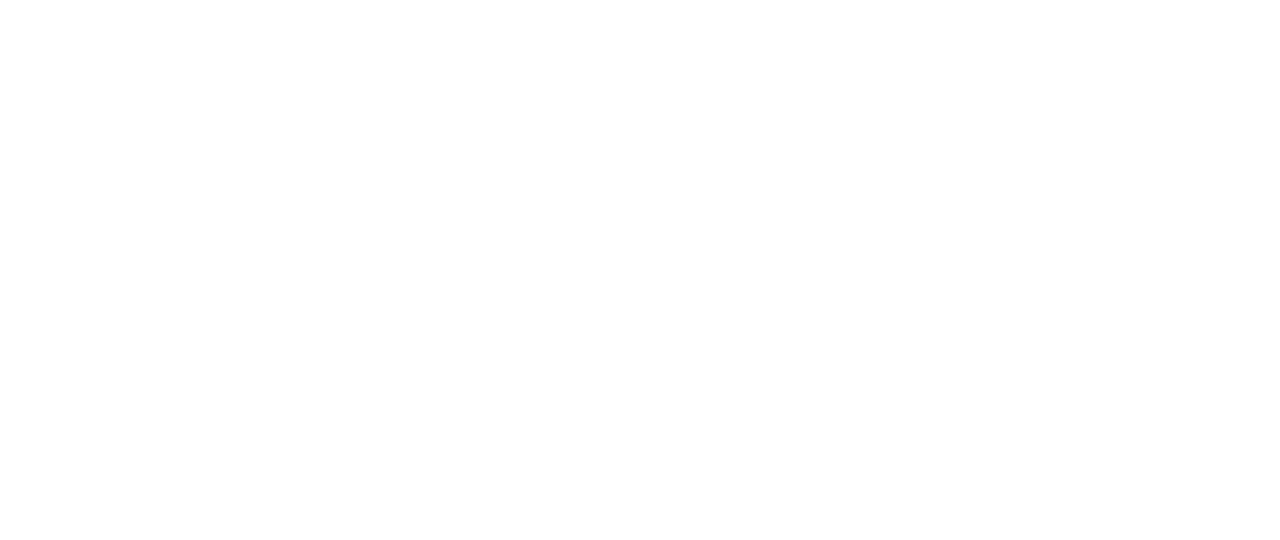
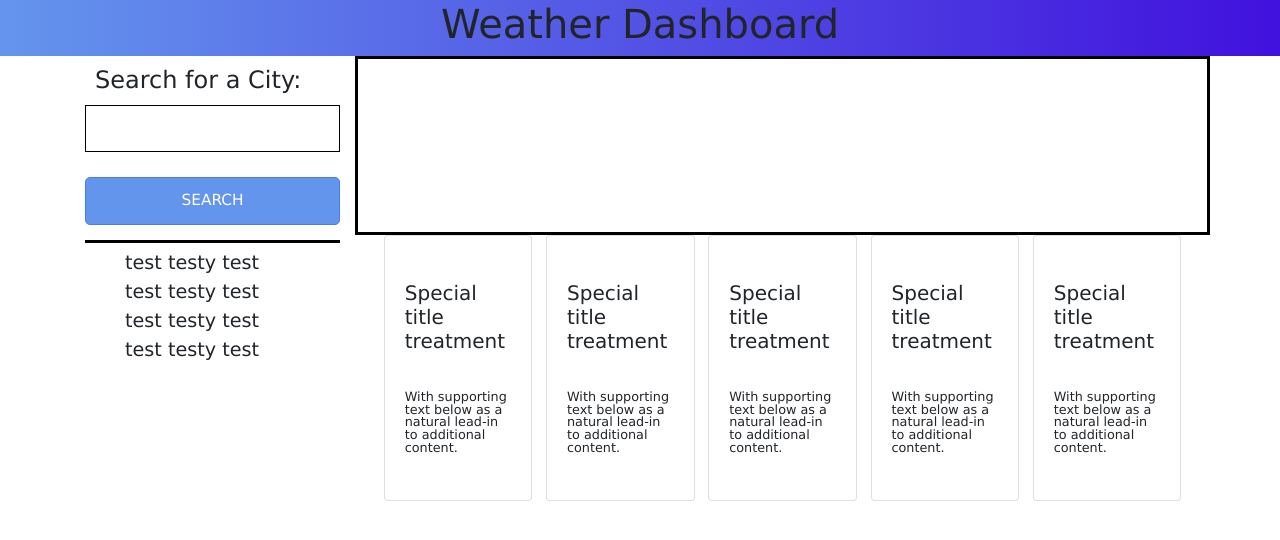
Before and after one commit to grudgecat/weather-dashboard, a plain HTML site: page index.html in a window 1280 px wide. Drawn offline with nearby package versions, Linux system fonts and the light colour scheme; files whose address does not match are found by name.

Commit message:
updates to stylesheet/framework

```diff
--- a/assets/styles.css
+++ b/assets/styles.css
@@ -0,0 +1,112 @@
+body {
+    font-family: 'Verdana', sans-serif;
+    font-size: 1rem;
+    line-height: 1;
+}
+
+header {
+    display: flex;
+    align-self: flex-end;
+    justify-content: center;
+    font-size: 2rem;
+    background: linear-gradient(to right, cornflowerblue 0%, #4111dd 100%);
+}
+
+h4 {
+    margin: 10px;
+}
+
+ul {
+    list-style-type: none;
+    border-top: 3px solid black;
+    margin-top: 5px;
+  }
+
+.container {
+}
+
+textarea {
+    background: transparent;
+    border: 1px solid black;
+    font-size: 1.2rem;
+    resize: none;
+    color: #000000;
+    padding-top: 5px;
+    margin: 0px;
+    padding-left: 5px;
+    margin-bottom: 15px;
+}
+
+.row {
+    white-space: pre-wrap;
+    display: flex;
+}
+
+.btnSearch {
+	background-color:cornflowerblue;
+	border-radius:5px;
+	border:1px solid rgb(71, 127, 233);
+	display:inline-block;
+	cursor:pointer;
+	color:white;
+	font-size: 1.2em;
+	padding: 15px;
+	text-decoration: none;
+    margin: 10px;
+    width: 100%;
+    align-self: center;
+}
+.btnSearch:hover {
+	background-color:lightblue;
+}
+.btnSearch:active {
+	position:relative;
+	top:1px;
+}
+
+#selectedCity {
+    display: flex;
+    flex-direction: row;
+    border: 3px solid black;
+}
+
+#dailyForecasts {
+    display: flex;
+    flex-direction: row;
+    justify-content: space-evenly;
+}
+
+.card {
+    max-width: 18%;
+    margin-bottom: 30px;
+}
+
+
+.col-3 {
+    font-size: .8em;
+    white-space: normal;
+}
+
+.col-3 li {
+    margin-top: 10px;
+    list-style: none;
+    font-size: 1.2rem;
+}
+
+.searchBox {
+    display: flex;
+    flex-direction: column;
+    align-content: flex-start;
+}
+
+.col-9 {
+    font-size: .8em;
+}
+
+.small-title {
+    height: 20px;
+    width: 100%;
+}
+.footer {
+    height: 30px;
+}
--- a/index.html
+++ b/index.html
@@ -14,7 +14,69 @@
     <title>Weather Dashboard</title>
 </head>
 <body>
+    <header>
+      <h1>Weather Dashboard</h1>
+    </header>
+    <main>
+      <div class="container">
 
+        <div class="row">
+          <div class="col-3 searchBox">
+            <h4>Search for a City:</h4>
+            <textarea id="txtSearch"></textarea>
+            <button id=btnSearch class="btnSearch">SEARCH</button>
+          </div>
+          <div id="selectedCity" class="col-9">
+          </div>
+        </div>
+
+        <div class="row">
+          <div class="col-3">
+            <ul id="prevCityList">
+              <li>test testy test</li>
+              <li>test testy test</li>
+              <li>test testy test</li>
+              <li>test testy test</li>
+            </ul>
+          </div>
+            <div id="dailyForecasts" class="col-9">
+            <div class="card w-20">
+              <div class="card-body">
+                <h5 class="card-title">Special title treatment</h5>
+                <p class="card-text">With supporting text below as a natural lead-in to additional content.</p>
+              </div>
+            </div>
+            <div class="card w-20">
+              <div class="card-body">
+                <h5 class="card-title">Special title treatment</h5>
+                <p class="card-text">With supporting text below as a natural lead-in to additional content.</p>
+              </div>
+            </div>
+            <div class="card w-20">
+              <div class="card-body">
+                <h5 class="card-title">Special title treatment</h5>
+                <p class="card-text">With supporting text below as a natural lead-in to additional content.</p>
+              </div>
+            </div>
+            <div class="card w-20">
+              <div class="card-body">
+                <h5 class="card-title">Special title treatment</h5>
+                <p class="card-text">With supporting text below as a natural lead-in to additional content.</p>
+              </div>
+            </div>
+            <div class="card w-20">
+              <div class="card-body">
+                <h5 class="card-title">Special title treatment</h5>
+                <p class="card-text">With supporting text below as a natural lead-in to additional content.</p>
+              </div>
+            </div>
+          </div>
+
+
+
+      </div>
+    </main>
+    <footer></footer>
 
 
 <script src="./Develop/script.js"></script>
```
